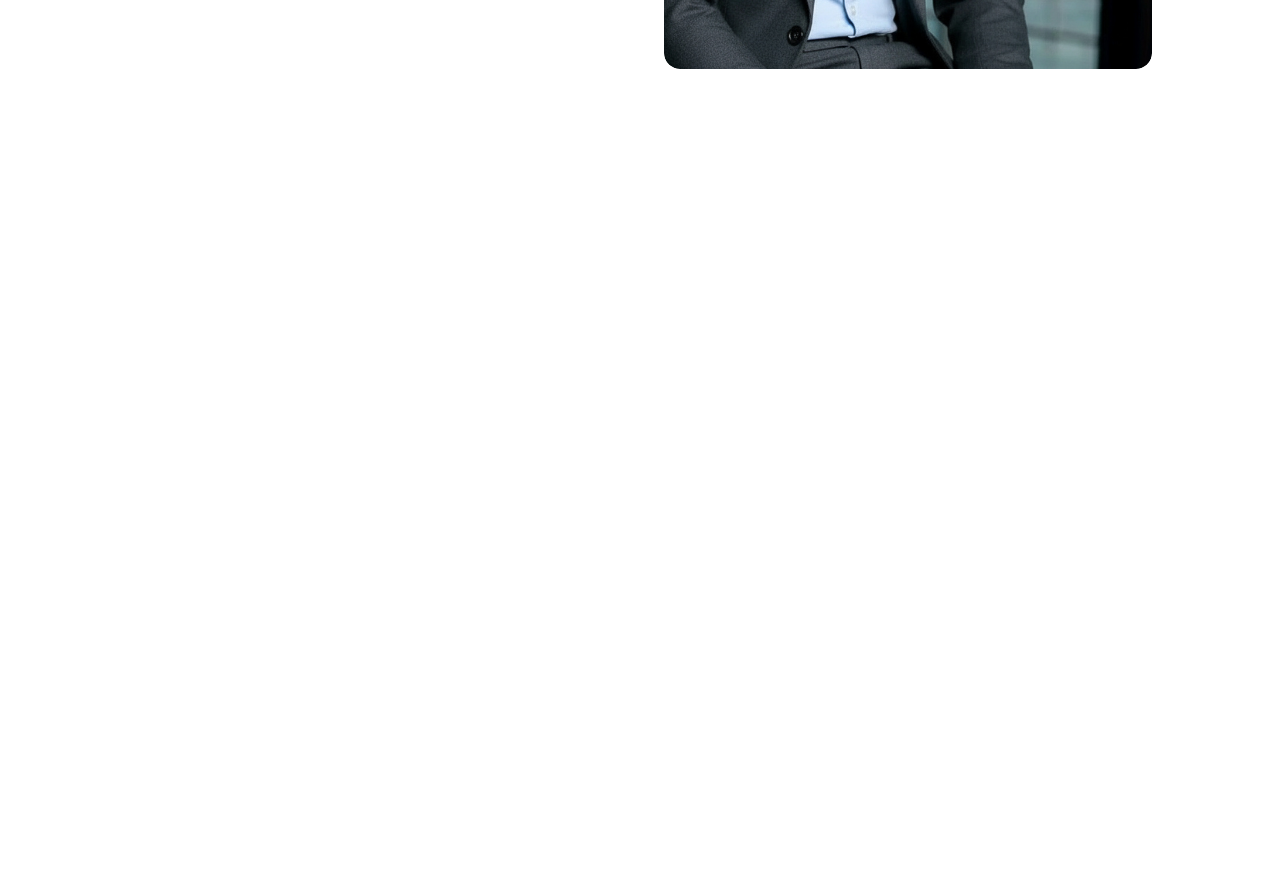
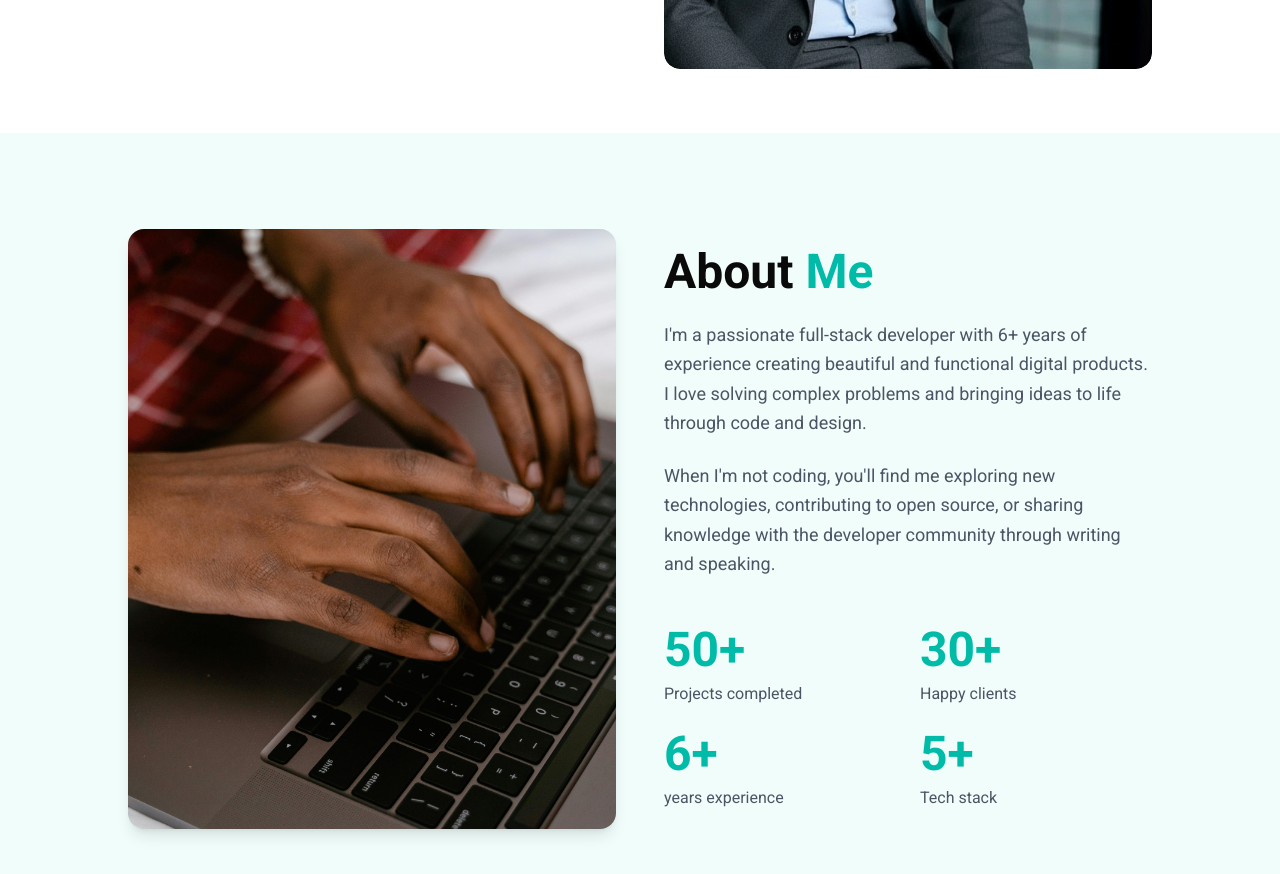
Before and after one commit to muodilo/odiloportfolio, a Next.js app: page / in a window 1280 px wide. Shown: the part 660-1534 px from the top of the page. Before the commit the page ends 800 px from the top, so only its background shows below. Built offline with nearby package versions, Linux system fonts and the light colour scheme.

Commit message:
ft/ add about section

```diff
--- a/app/page.tsx
+++ b/app/page.tsx
@@ -1,5 +1,6 @@
 import { Navbar } from "@/components/navbar";
 import { Hero } from "@/components/hero";
+import { About } from "@/components/about";
 
 export default function Home() {
   return (
@@ -7,6 +8,7 @@ export default function Home() {
       <Navbar />
       <main>
         <Hero />
+        <About />
       </main>
     </div>
   );
--- /dev/null
+++ b/components/about.tsx
@@ -0,0 +1,60 @@
+import Image from "next/image";
+
+const stats = [
+  { number: "50+", label: "Projects completed" },
+  { number: "30+", label: "Happy clients" },
+  { number: "6+", label: "years experience" },
+  { number: "5+", label: "Tech stack" },
+];
+
+export function About() {
+  return (
+    <section
+      id="about"
+      className="lg:px-32 md:px-16 px-5 py-16 lg:py-24 bg-teal-50"
+    >
+      <div className="grid lg:grid-cols-2 gap-12 items-center max-w-7xl mx-auto">
+        <div className="relative w-full h-[400px] md:h-[500px] lg:h-[600px] order-first lg:order-first">
+          <div className="relative w-full h-full">
+            <div className="absolute inset-0 bg-teal-100 rounded-2xl -z-0"></div>
+            <div className="relative w-full h-full rounded-2xl overflow-hidden shadow-lg">
+              <Image
+                src="/images/about.jpg"
+                alt="Coding and development"
+                fill
+                className="object-cover"
+              />
+            </div>
+          </div>
+        </div>
+        <div className="space-y-6">
+          <h2 className="text-3xl md:text-4xl lg:text-5xl font-bold">
+            About <span className="text-teal-500">Me</span>
+          </h2>
+
+          <p className="text-base md:text-lg text-gray-600 leading-relaxed">
+            I&apos;m a passionate full-stack developer with 6+ years of experience creating
+            beautiful and functional digital products. I love solving complex problems and
+            bringing ideas to life through code and design.
+          </p>
+
+          <p className="text-base md:text-lg text-gray-600 leading-relaxed">
+            When I&apos;m not coding, you&apos;ll find me exploring new technologies, contributing
+            to open source, or sharing knowledge with the developer community through writing
+            and speaking.
+          </p>
+          <div className="grid grid-cols-2 gap-6 pt-6">
+            {stats.map((stat, index) => (
+              <div key={index} className="space-y-2">
+                <div className="text-3xl md:text-4xl lg:text-5xl font-bold text-teal-500">
+                  {stat.number}
+                </div>
+                <div className="text-sm md:text-base text-gray-600">{stat.label}</div>
+              </div>
+            ))}
+          </div>
+        </div>
+      </div>
+    </section>
+  );
+}
```
Also changed, not shown: public/images/about.jpg (added).
